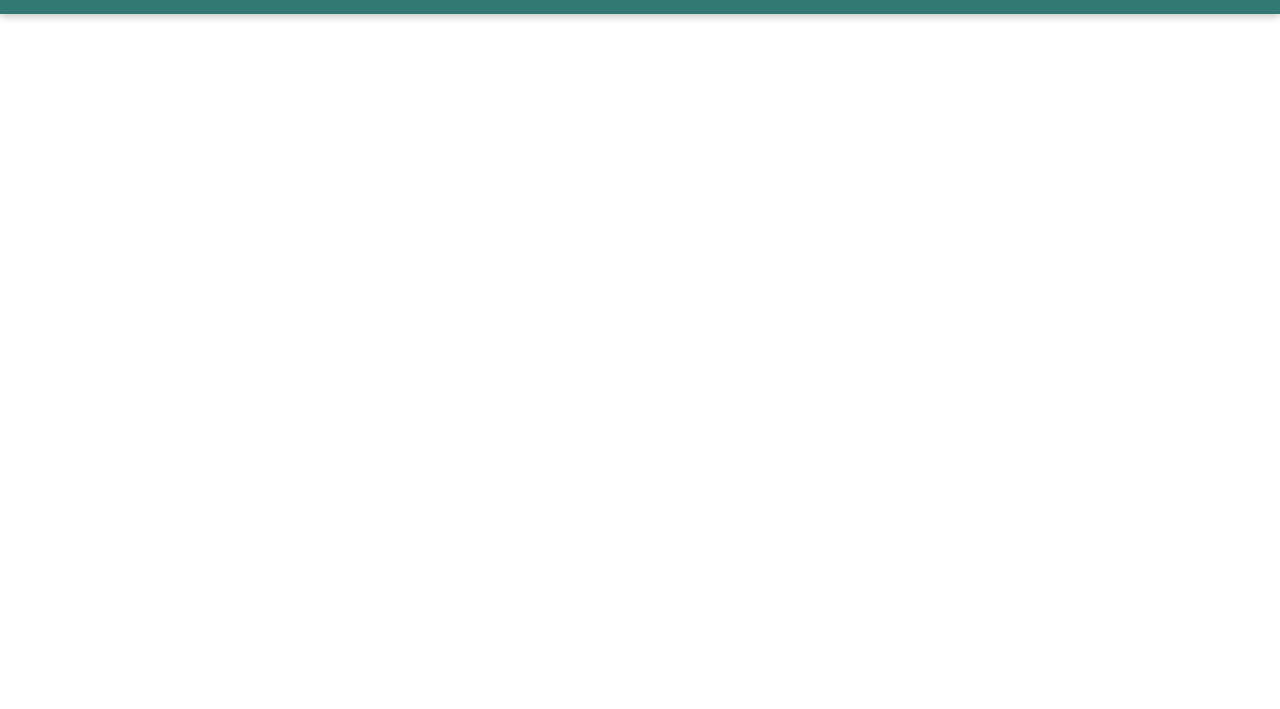
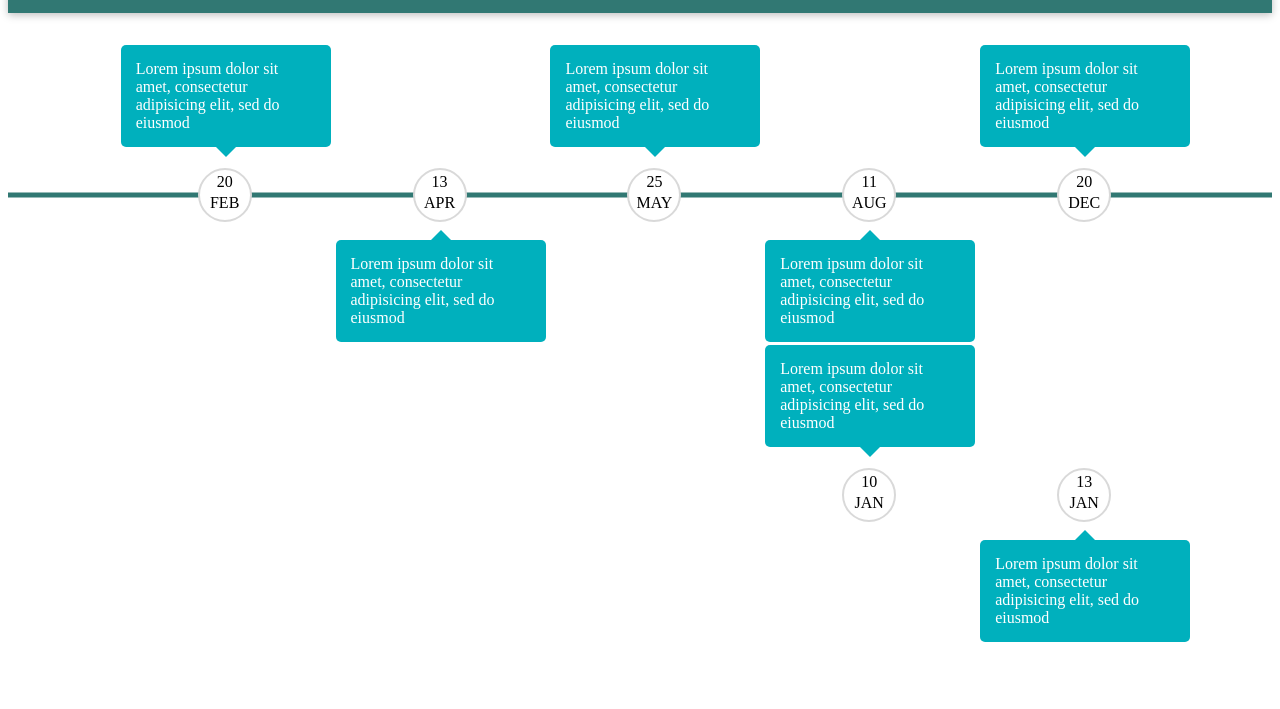
Before and after one commit to DocDoWell/OnlineCurriculumVitae, a plain HTML site: page professionalHistory.html in a window 1280 px wide. Shown: the part 91-800 px from the top of the page. Drawn offline with nearby package versions, Linux system fonts and the light colour scheme.

Commit message:
timeline added

```diff
--- a/professionalHistory.html
+++ b/professionalHistory.html
@@ -8,7 +8,7 @@
       href="https://fonts.googleapis.com/css2?family=Jost:wght@400;700&display=swap"
       rel="stylesheet"
     />
-    <link rel="stylesheet" href="styles.css" />
+    <link rel="stylesheet" href="timeline.css" />
     <script src="https://unpkg.com/vue@3.4.9/dist/vue.global.js" defer></script>
     <script src="app.js" defer></script>
   </head>
@@ -18,5 +18,84 @@
     </header>
 
 
+
+    <section class="timeline-wrapper">
+      <div class="middle-line"></div>
+
+      <div class="box box-top">
+          <div class="date">
+              <p>20</p>
+              <p>DEC</p>
+          </div>
+          <div class="box-content">
+              <p>Lorem ipsum dolor sit amet, consectetur adipisicing elit, sed do eiusmod</p>
+          </div>
+      </div>
+
+      <div class="box box-bottom">
+          <div class="date">
+              <p>11</p>
+              <p>AUG</p>
+          </div>
+          <div class="box-content">
+              <p>Lorem ipsum dolor sit amet, consectetur adipisicing elit, sed do eiusmod</p>
+          </div>
+      </div>
+
+      <div class="box box-top">
+          <div class="date">
+              <p>25</p>
+              <p>MAY</p>
+          </div>
+          <div class="box-content">
+              <p>Lorem ipsum dolor sit amet, consectetur adipisicing elit, sed do eiusmod</p>
+          </div>
+      </div>
+
+      <div class="box box-bottom">
+          <div class="date">
+              <p>13</p>
+              <p>APR</p>
+          </div>
+          <div class="box-content">
+              <p>Lorem ipsum dolor sit amet, consectetur adipisicing elit, sed do eiusmod</p>
+          </div>
+      </div>
+
+      <div class="box box-top">
+          <div class="date">
+              <p>20</p>
+              <p>FEB</p>
+          </div>
+          <div class="box-content">
+              <p>Lorem ipsum dolor sit amet, consectetur adipisicing elit, sed do eiusmod</p>
+          </div>
+      </div>
+
+      <div class="box box-bottom">
+        <div class="date">
+            <p>13</p>
+            <p>JAN</p>
+        </div>
+        <div class="box-content">
+            <p>Lorem ipsum dolor sit amet, consectetur adipisicing elit, sed do eiusmod</p>
+        </div>
+    </div>
+
+
+    <div class="box box-top">
+      <div class="date">
+          <p>10</p>
+          <p>JAN</p>
+      </div>
+      <div class="box-content">
+          <p>Lorem ipsum dolor sit amet, consectetur adipisicing elit, sed do eiusmod</p>
+      </div>
+  </div>
+
+
+  </section>
+
+
     </body>
 </html>
--- a/styles.css
+++ b/styles.css
@@ -65,11 +65,11 @@ button {
   padding: 1rem 2rem;
   border-radius: 12px;
   margin: 1rem;
-  width: 12rem;
   cursor: pointer;
   box-shadow: 1px 1px 4px rgba(0, 0, 0, 0.26);
+  height: auto;
+  width: auto;
 }
-
 
 .center {
   display: block;
--- /dev/null
+++ b/timeline.css
@@ -0,0 +1,83 @@
+header {
+    box-shadow: 0 2px 8px rgba(0, 0, 0, 0.26);
+    padding: 0.5rem;
+    background-color: #317873;
+    color: white;
+    text-align: center;
+    margin-bottom: 2rem;
+  }
+
+
+.timeline-wrapper {
+    position: relative;
+    width: 100%;
+    margin: auto;
+    height: 300px;
+  }
+
+  .timeline-wrapper .middle-line {
+    position: absolute;
+    width: 100%;
+    height: 5px;
+    top: 50%;
+    transform: translateY(-50%);
+    background: #317873;
+  }
+
+  .box {
+    width: 17%;
+    position: relative;
+    min-height: 300px;
+    float: right;
+  }
+
+  .box .date {
+    position: absolute;
+    top: 50%;
+    left: 0px;
+    transform: translateY(-50%);
+    width: 50px;
+    height: 50px;
+    border-radius: 100%;
+    background: #fff;
+    border: 2px solid #d9d9d9;
+  }
+  .date p {
+    text-align: center;
+    margin-top: 3px;
+    margin-bottom: 0px;
+  }
+
+  .box .box-content {
+    border-radius: 5px;
+    background-color: #00b0bd;
+    width: 180px;
+    position: absolute;
+    left: -77px;
+    padding: 15px;
+  }
+  .box-content p {
+    margin: 0;
+    color: white;
+  }
+
+  .box-bottom .box-content {
+    top: 65%;
+  }
+
+  .box-content::before {
+    content: " ";
+    position: absolute;
+    left: 50%;
+    transform: translateX(-50%);
+    border: 10px solid transparent;
+  }
+
+  .box-bottom .box-content::before {
+  border-bottom-color: #00b0bd;
+  top: -20px;
+}
+.box-top .box-content::before {
+  border-top-color: #00b0bd;
+  bottom: -20px;
+}
```
Also changed, not shown: index.html (+1 -1 lines).
